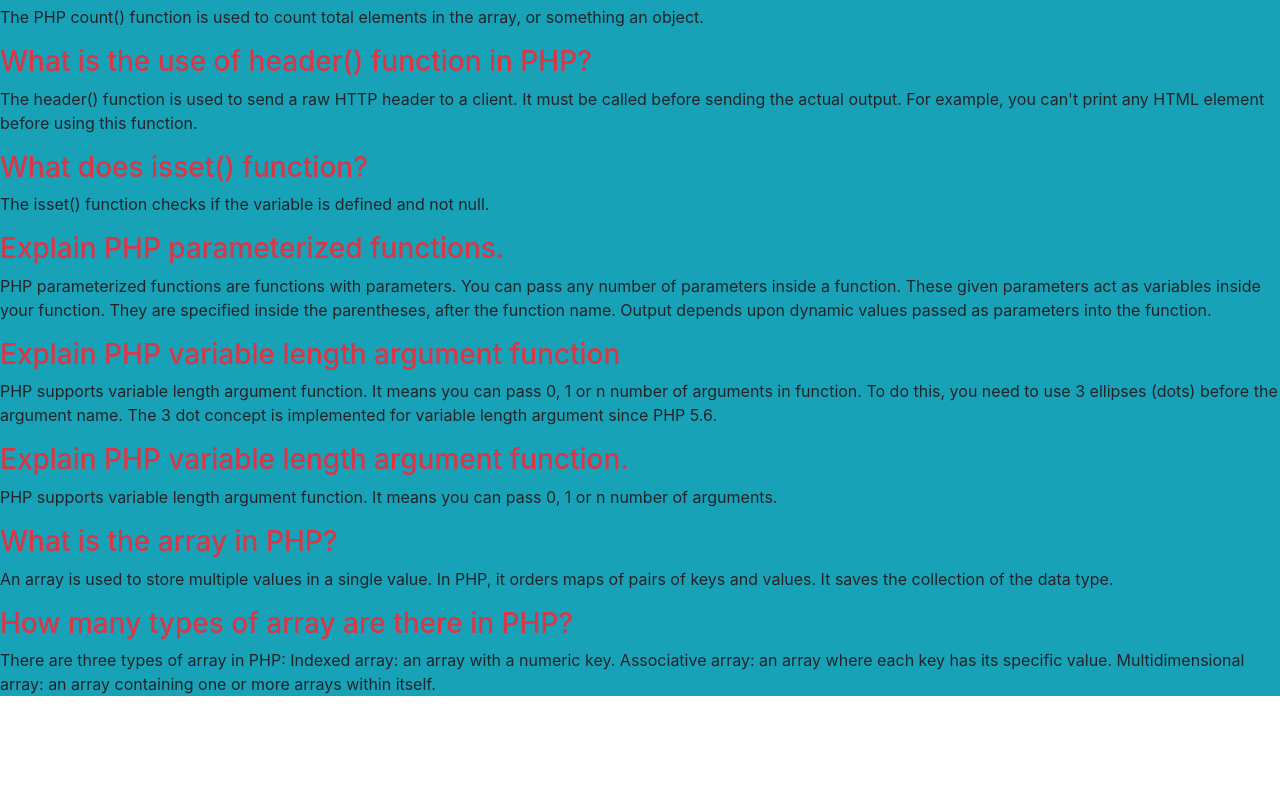
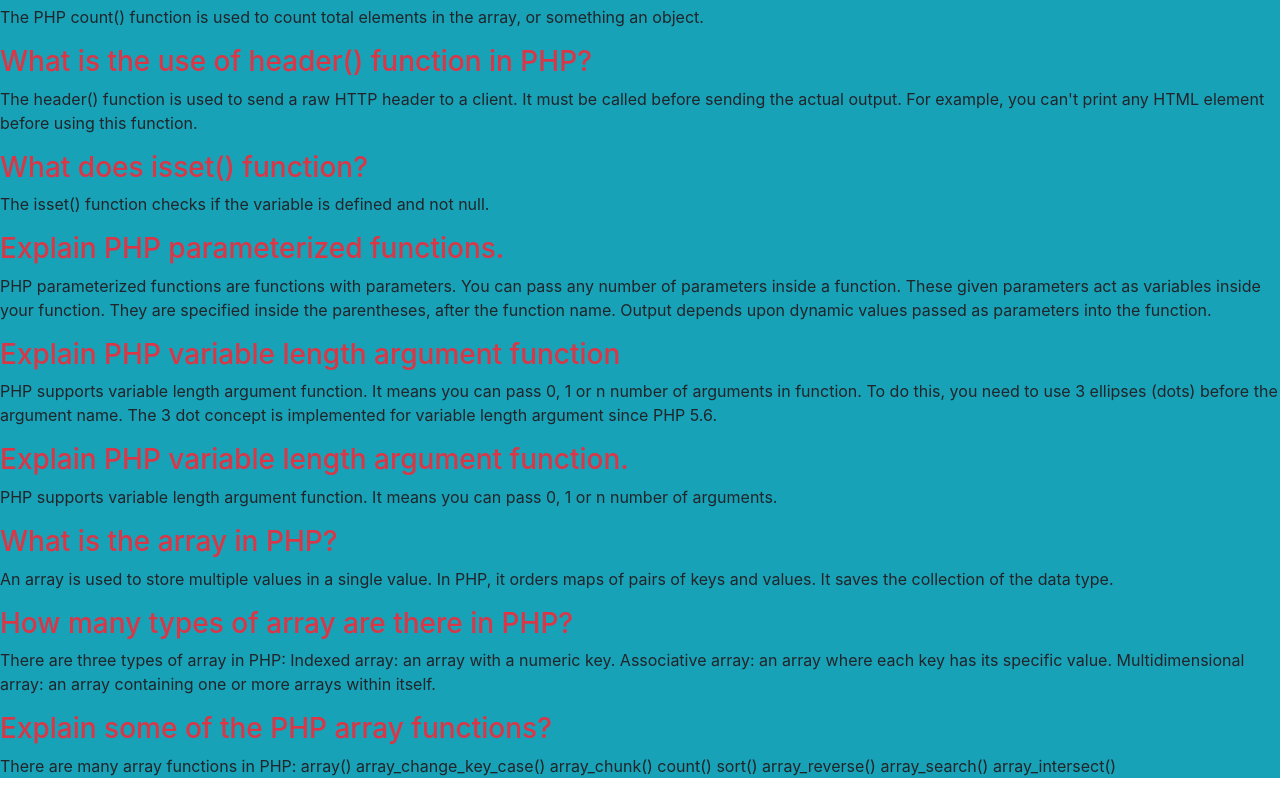
Before and after one commit to NaimBiswas/PHP-Question, a plain HTML site: page index.html in a window 1280 px wide. Shown: the part 2110-2904 px from the top of the page. Before the commit the page ends 2822 px from the top, so only its background shows below. Drawn offline with nearby package versions, Linux system fonts and the light colour scheme.

Commit message:
Explain some of the PHP array functions?

```diff
--- a/index.html
+++ b/index.html
@@ -341,6 +341,23 @@
             Associative array: an array where each key has its specific value.
             Multidimensional array: an array containing one or more arrays within itself.
          </p>
+         <!-- Question  -->
+         <h3 class="text-danger">
+            Explain some of the PHP array functions?
+         </h3>
+         <!-- Anster  -->
+         <p>
+            There are many array functions in PHP:
+
+            array()
+            array_change_key_case()
+            array_chunk()
+            count()
+            sort()
+            array_reverse()
+            array_search()
+            array_intersect()
+         </p>
 
       </section>
 
```
